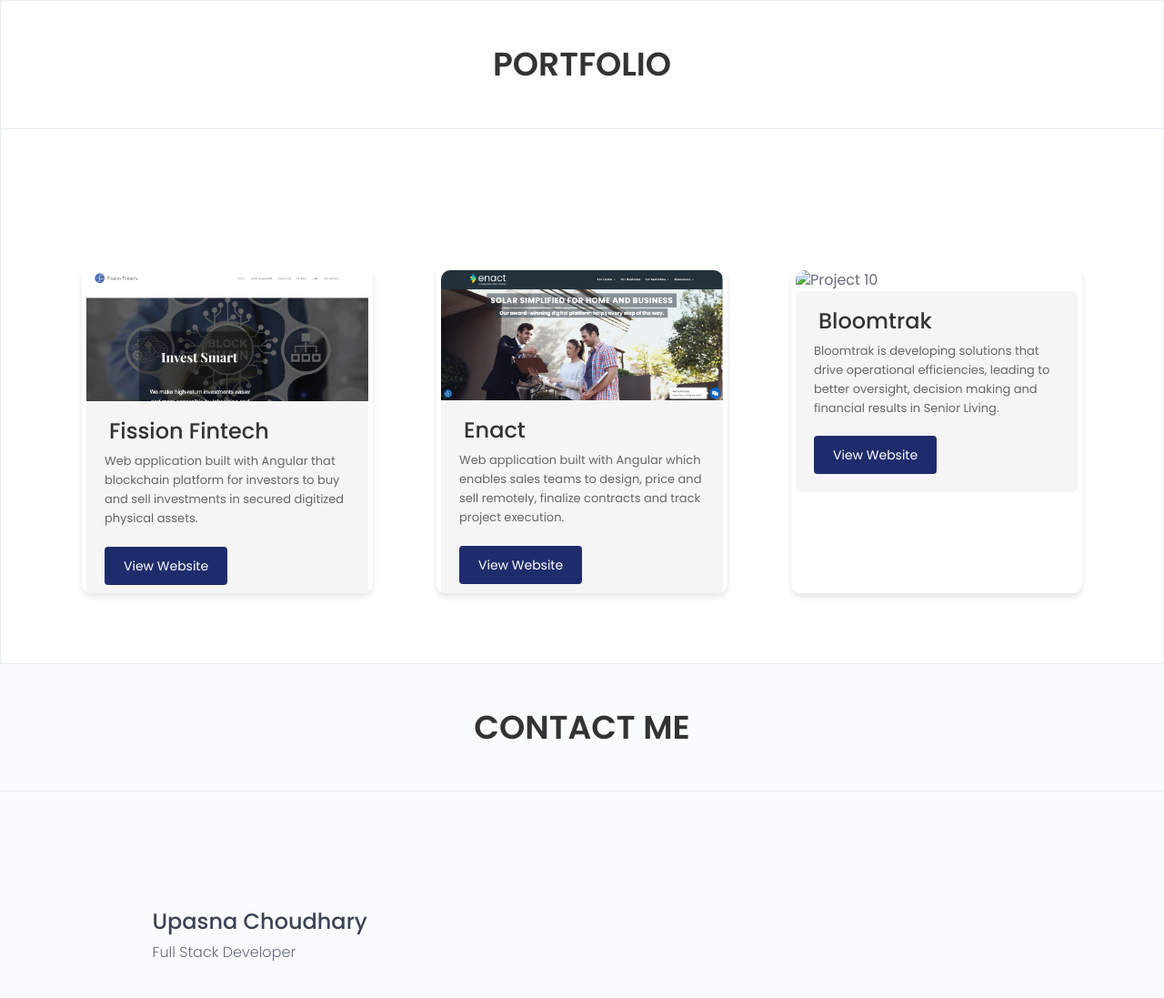
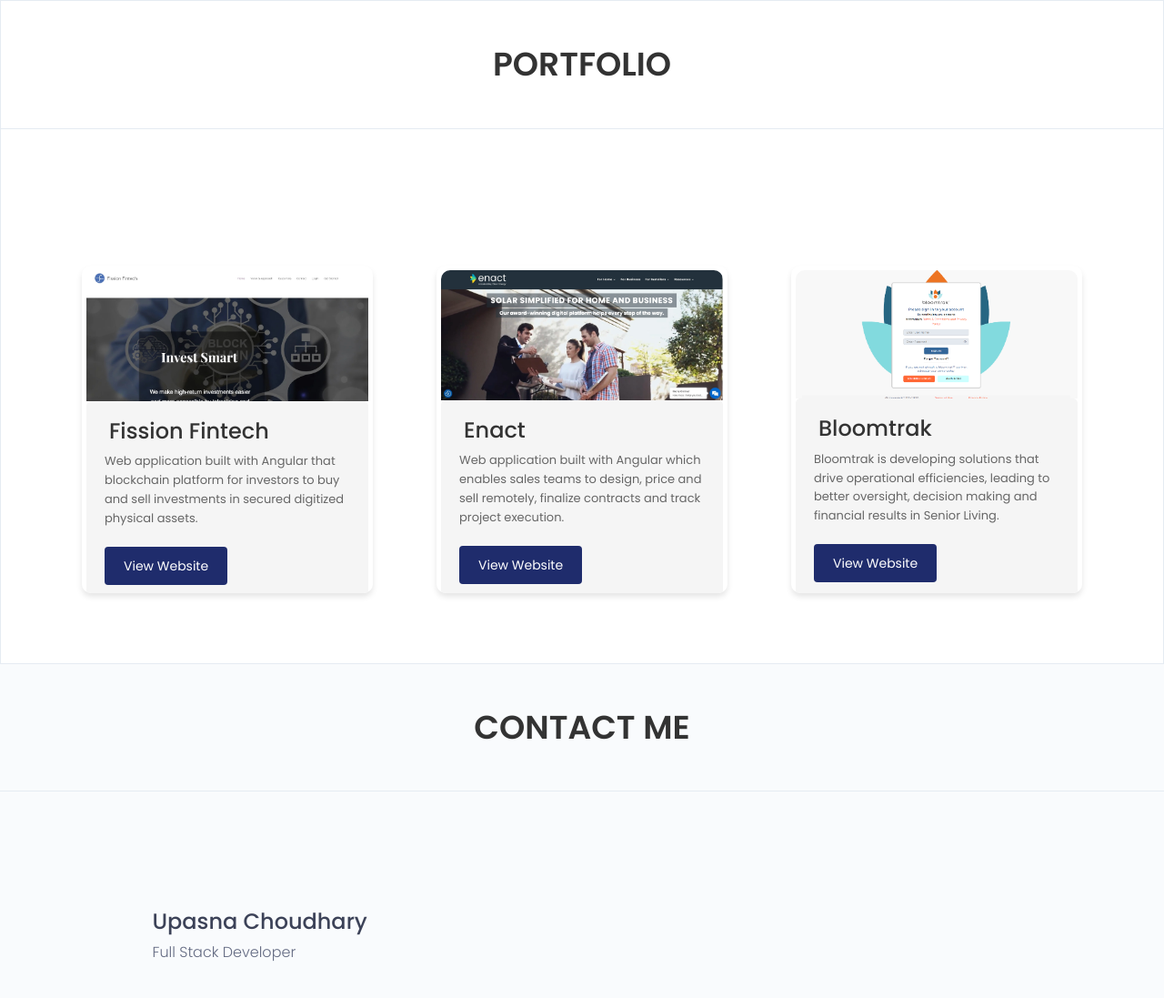
Before and after one commit to Upasnac/upasnaChoudhary.github.io, a plain HTML site: page index.html in a window 1280 px wide. Shown: the part 2949-4046 px from the top of the page at 91% size. Drawn offline with nearby package versions, Linux system fonts and the light colour scheme.

Commit message:
Update index.html

```diff
--- a/index.html
+++ b/index.html
@@ -347,7 +347,7 @@
 
                <div class="col-sm-4">
                   <div class="project-card">
-                     <img src="assets/images/portfolio/p6.jpg" alt="Project 10">
+                     <img src="assets/images/portfolio/p6.png" alt="Project 10">
                      <div class="card-content">
                        <h3>Bloomtrak</h3>
                        <p>
```
